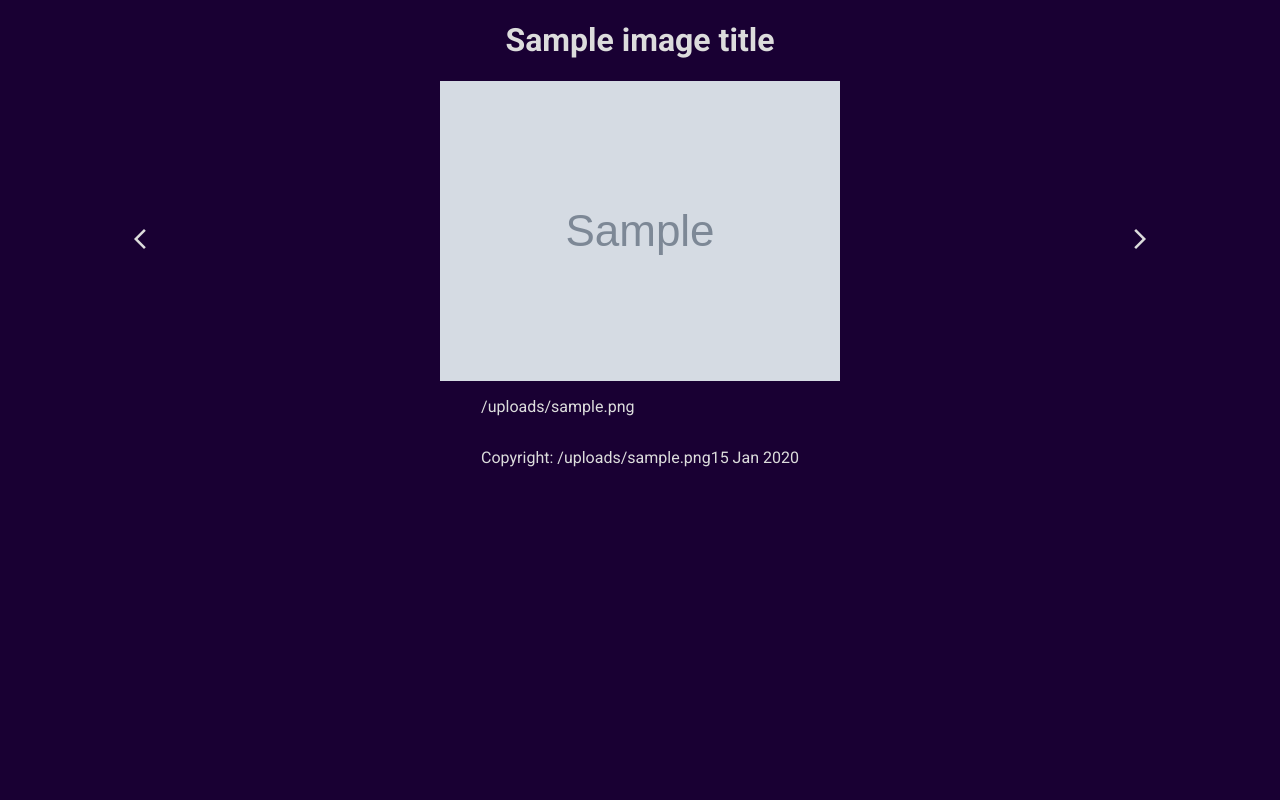
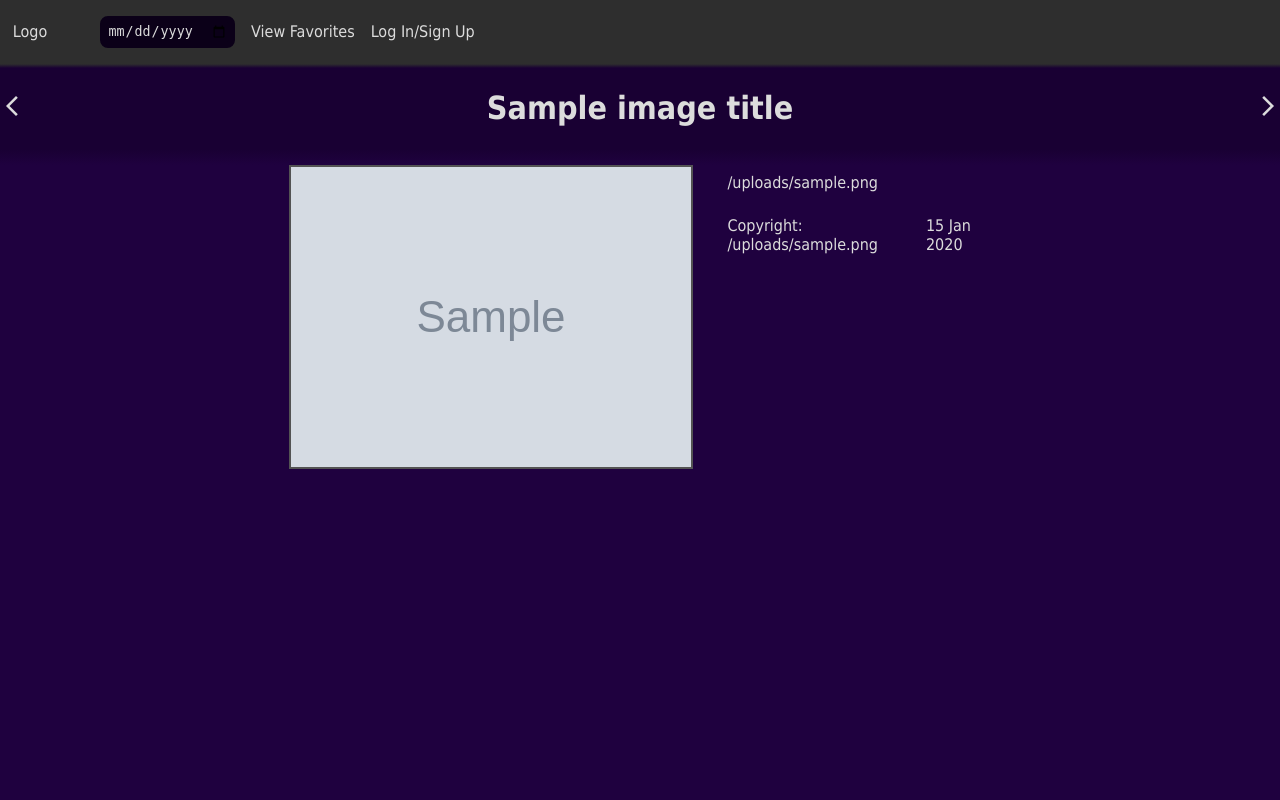
Before and after one commit to agonzalezdelavega/nasa-apod, a Node project: template node-app/views/images/show-image.ejs in a window 1280 px wide. Run offline with Node 20 templates, Linux system fonts and the light colour scheme; the template is opened without the code that fills it: most values are stand-ins (such as "Sample title", 1, 10 or a date in 2020); grey boxes marked "Sample" are stand-in pictures.

Commit message:
New UI, navbar functionality to be added

```diff
--- a/node-app/public/css/main.css
+++ b/node-app/public/css/main.css
@@ -1,26 +1,35 @@
 @import url('https://fonts.googleapis.com/css2?family=Roboto:wght@400;700&display=swap');
+
+:root {
+  --main-color: #1f013f;
+  --title-color: #190033;
+  --font-color: #DCDCDC;
+  --navbar-color: #2E2E2E;
+}
+
+body {
+  height: 100vh;
+  margin: 0px;
+  font-family: Tahoma, sans-serif;
+  background-color: var(--main-color);
+  color: var(--font-color);
+  margin: 0px;
+}
 
 main {
   margin: auto;
   display: flex;
+  flex-direction: column;
   justify-content: space-evenly;
   align-items: center;
 }
 
-body {
-  height: 100vh;
-  margin: 0;
-  font-family: Roboto, sans-serif;
-  background-color: #190033;
-  color: #DCDCDC;
-}
-
 .content {
   display: flex;
-  flex-direction: column;
   justify-content: center;
-  align-items: center;
-  flex-grow: 1;
+  align-items:flex-start;
+  background-color: var(--main-color);
+  height: 72vh;
 }
 
 .content-bottom {
@@ -30,30 +39,88 @@ body {
 
 .image-container {
   display: flex;
+  flex-direction: column;
   justify-content: space-evenly;
   align-items: center;
+  flex: 3;
 }
 
 .nasa-image {
-  max-height: 500px;
-  max-width: 750px;
+  max-height: 37vw;
+  max-width: 55vw;
   width: auto;
+  border: 2px solid #535353;
 }
 
 .image-text {
-  justify-content: center;
-  align-items: center;
   max-width: 600px;
-  height: auto;
+  height: 100%;
+  flex: 2;
 }
 
 .browse-div {
   border-radius: 100%;
-  margin: 10vw;
   display: flex;
   flex-direction: column;
 }
 
 .browse-button {
-  color: #DCDCDC;
+  color: var(--font-color);
 }
+
+.navbar {
+  background-color: #2E2E2E;
+  display: flex;
+  align-items: center;
+}
+
+.logo {
+  margin: 1vw;
+}
+
+.header-links {
+  display: flex;
+  list-style: none;
+  gap: 16px;
+  align-items: center;
+}
+
+.image-description, .content-bottom {
+  margin: 1vh 1vw 0vh 1vw;
+}
+
+.title {
+  width: 100vw;
+  display: flex;
+  align-items: center;
+  justify-content: space-between;
+  background-color: var(--title-color);
+}
+
+.fade-container {
+  width: 100%;
+  position: relative;
+}
+
+.fade {
+  width: 100%;
+  height: 100%;
+  position: absolute;
+  bottom: 0;
+}
+
+#title-content-fade {
+  background: linear-gradient(to top, var(--main-color), var(--title-color));
+}
+
+#navbar-title-fade {
+  background: linear-gradient(to top, var(--title-color), var(--navbar-color));
+}
+
+.date-search {
+  background-color: #0b0018;
+  color: var(--font-color);
+  border: 0.5em solid #0b0018;
+  border-radius: 0.6em;
+  padding: 0.1em;
+}
--- a/node-app/views/images/show-image.ejs
+++ b/node-app/views/images/show-image.ejs
@@ -1,8 +1,12 @@
 <%- include('../include/head.ejs') %>
-    <script src="../scripts/div-size.js" defer></script>
 </head>
     <body>
+    <%- include('../include/navbar.ejs') %>
+    <div class="fade-container" style="height: 0.5vh;">
+        <div class="fade" id="navbar-title-fade"></div>
+    </div>
     <main>
+        <div class="title">
             <div class="browse-div">
                 <a href="/images/<%= prev_date %>" class="browse-button">
                     <span class="material-symbols-sharp">
@@ -10,8 +14,29 @@
                     </span>
                 </a>
             </div>
+        <h1 class="image-title"><%= image_title %></h1>
+        <div class="browse-div">
+            <a href="/images/<%= next_date %>" class="browse-button" id="browse-button-next">
+                <span class="material-symbols-sharp" id="next-arrow">
+                    arrow_forward_ios
+                </span>
+            <% if (date === today) { %>
+                <script>
+                    const link = document.getElementById("next-arrow");
+                    link.style.color = "#7C7C7C";
+                    link.style.height = "5px";
+                    link.addEventListener('click', (event) => {
+                        event.preventDefault();
+                    });
+                </script>
+            <% }; %>
+            </a>
+        </div>
+        </div>
+        <div class="fade-container" style="height: 2vh;">
+            <div class="fade" id="title-content-fade"></div>
+        </div>
         <div class="content">
-                <h1 class="image-title"><%= image_title %></h1>
             <div class="image-container">
                 <img src="<%= image %>" class="nasa-image">
             </div>
@@ -23,21 +48,5 @@
                 </div>
             </div>
         </div>
-            <div class="browse-div">
-                <a href="/images/<%= next_date %>" class="browse-button" id="browse-button-next">
-                    <span class="material-symbols-sharp">
-                        arrow_forward_ios
-                    </span>
-                <% if (date === today) { %>
-                    <script>
-                        const link = document.getElementById("browse-button-next");
-                        link.style.color = "#7C7C7C";
-                        link.addEventListener('click', (event) => {
-                          event.preventDefault();
-                        });
-                    </script>
-                <% }; %>
-                </a>
-            </div>
     </main>
 <%- include('../include/footer.ejs') %>
--- /dev/null
+++ b/node-app/views/include/navbar.ejs
@@ -0,0 +1,12 @@
+<div class="navbar">
+    <p class="logo" >Logo</p>
+    <ul class="header-links">
+        <li>
+            <form class="date-search-form" action="#" method="get">
+                <input type="date" class="date-search" name="imageDate" value="<%= date %>">
+            </form>
+        </li>
+        <li><a href="#"></a>View Favorites</li>
+        <li><a href="#"></a>Log In/Sign Up</li>
+    </ul>
+</div>
```
Also changed, not shown: terraform/templates/iam/ecs-task-execution-role-policy.json (added, +17 -0 lines), terraform/templates/iam/ecs-task-role-policy.json (added, +11 -0 lines), 9 other files. Lines whose indentation alone changed are shown as unchanged.
